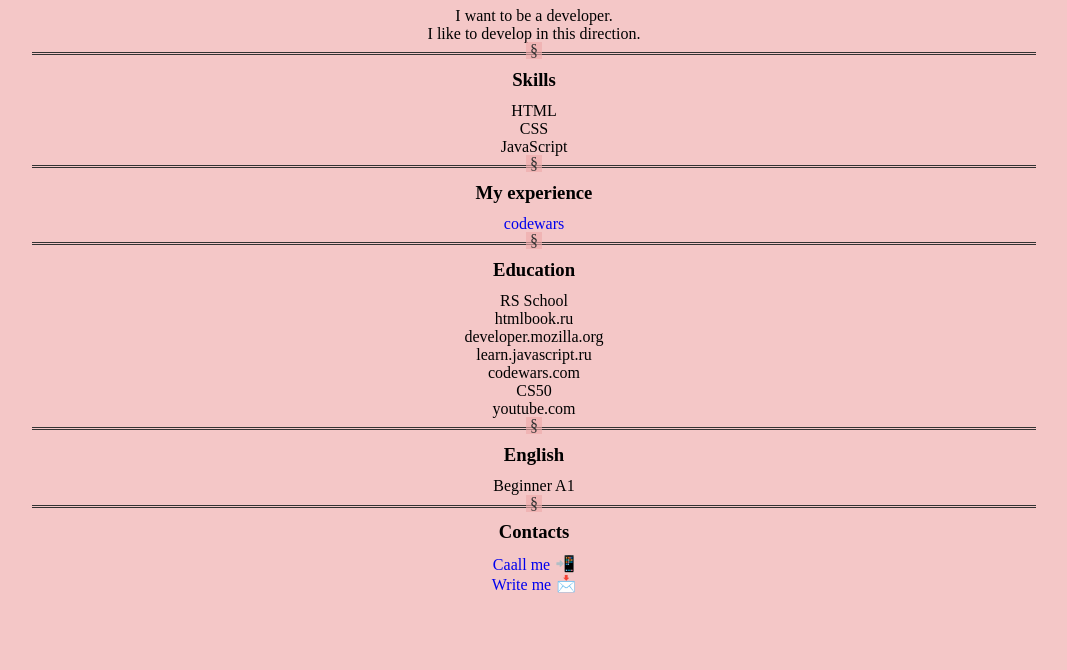
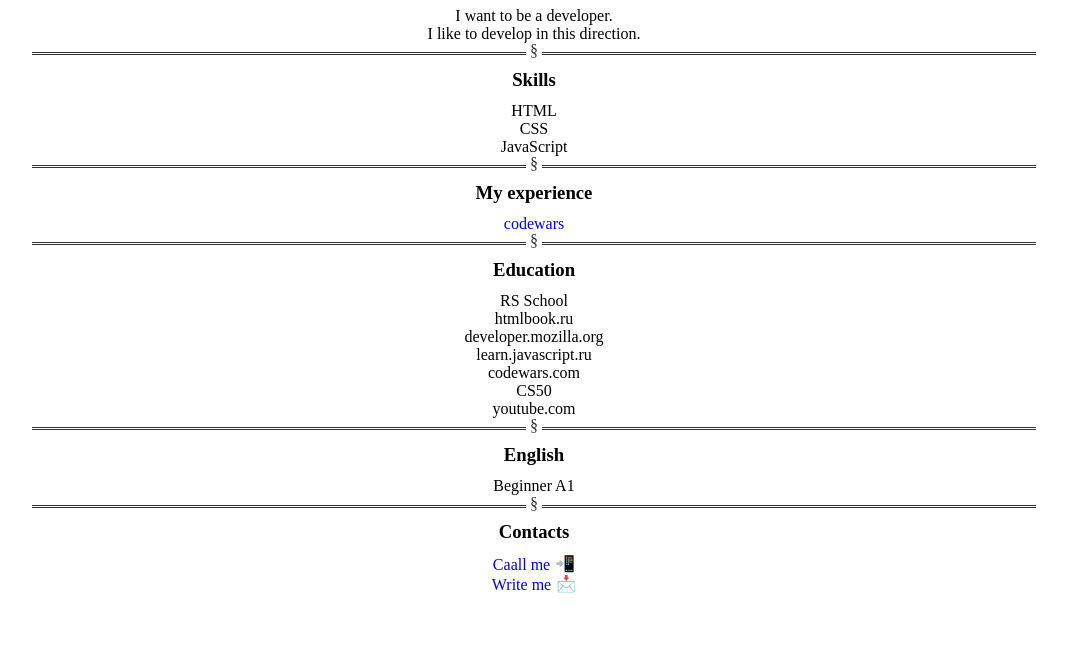
Before and after one commit to VitPi/rsschool-cv, a plain HTML site: page index.html in a window 1280 px wide. Shown: the part 130-800 px from the top of the page, without its empty margins (106-1173 px from the left). Drawn offline with Linux system fonts and the light colour scheme.

Commit message:
feat: Git & HTML & CSS

```diff
--- a/styles.css
+++ b/styles.css
@@ -11,7 +11,7 @@
 body {
     max-width: 1024px;
     margin: 1em auto;
-    background: #efababa8;
+    background: #ffffff;
 }
 
 header {
@@ -45,7 +45,7 @@ hr {
 }
 
 hr:after {
-    background: #efababa8;
+    background: #ffffff;
     content: '§';
     padding: 0 4px;
     position: relative;
```
